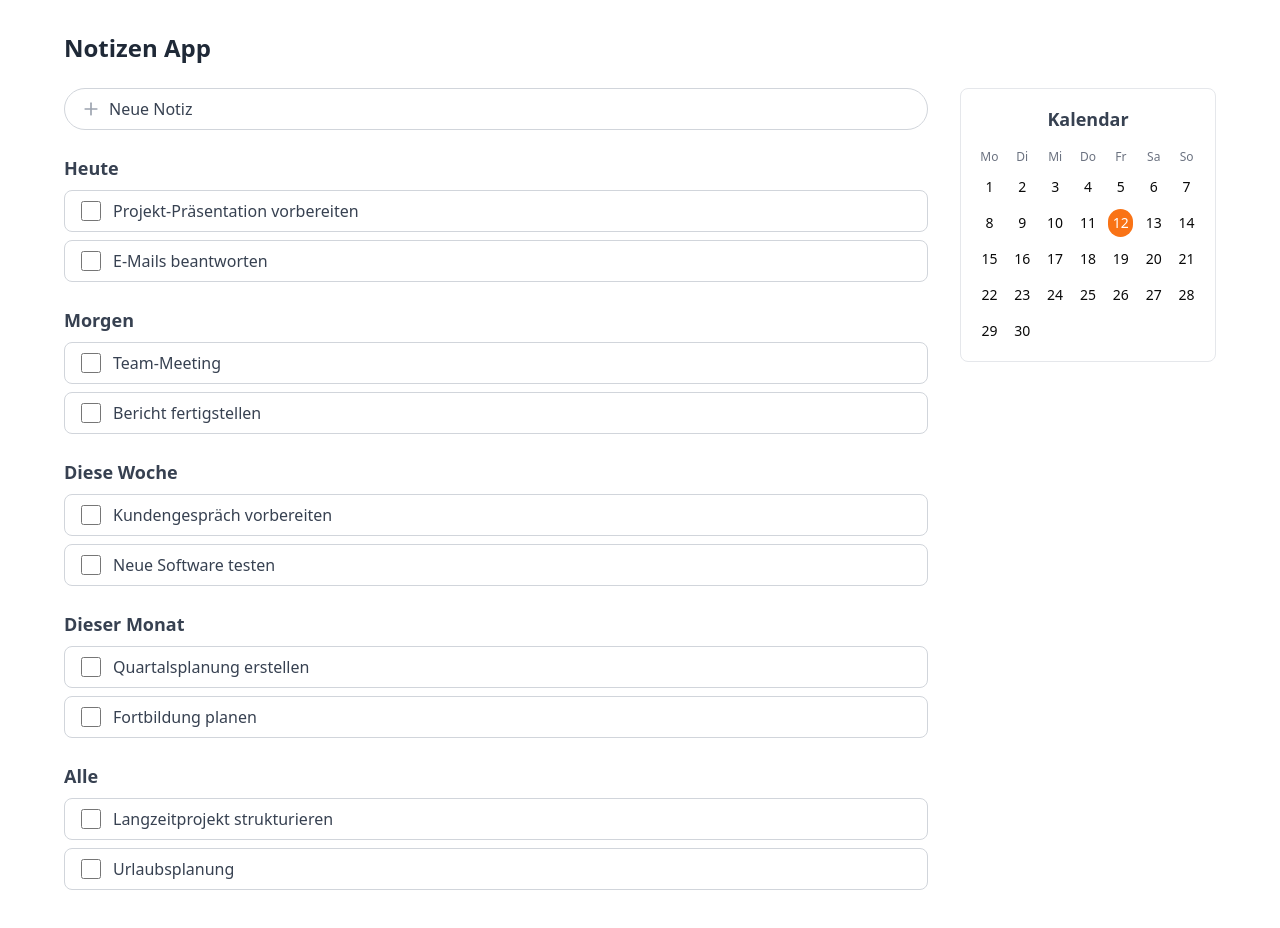
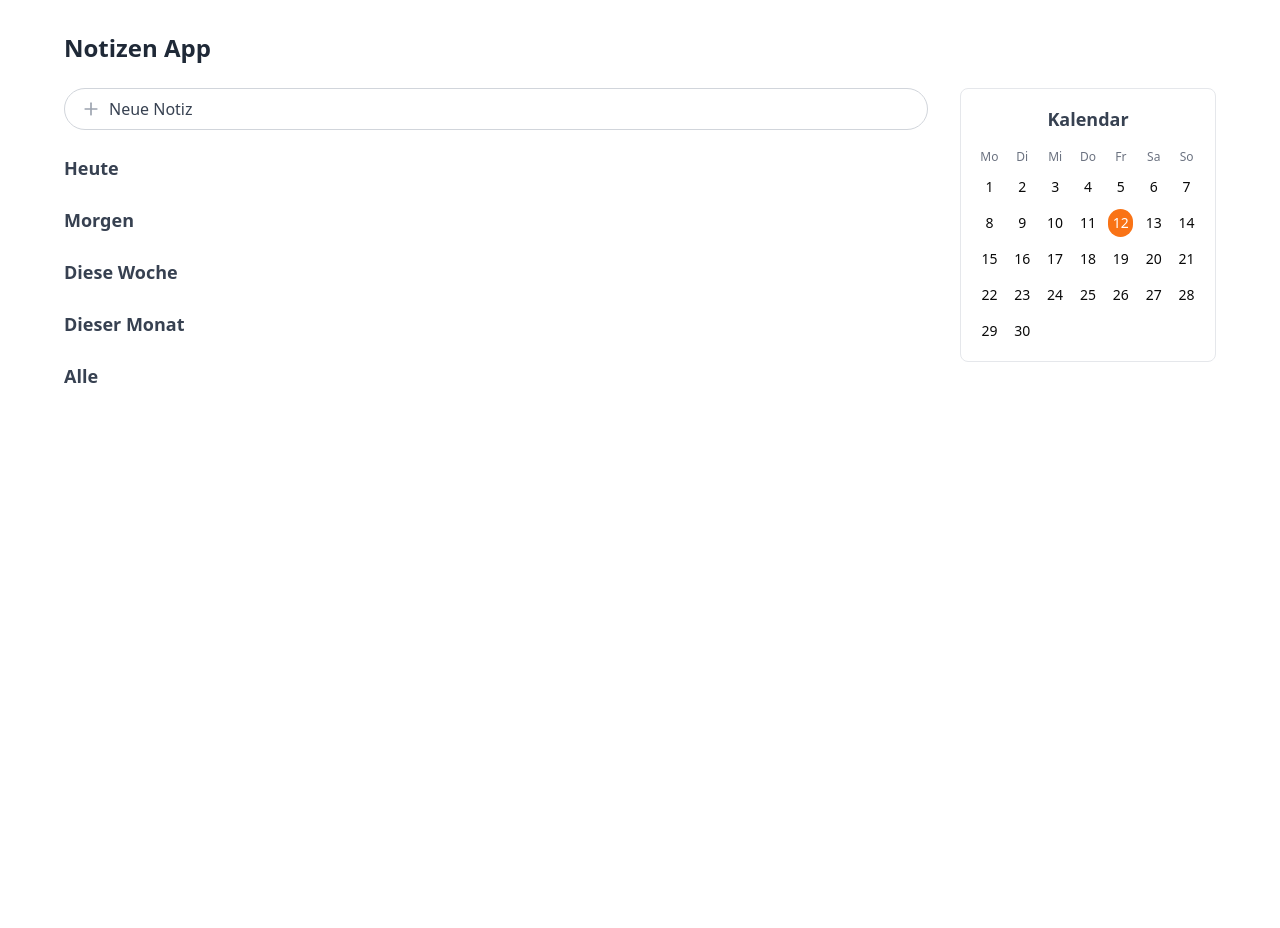
Before and after one commit to mxxfun/notes-app, a React (Vite) app: page / in a window 1280 px wide. Shown: the top 928 px of the page. After the commit the page ends 800 px from the top, so only its background shows below. Built offline with nearby package versions, Linux system fonts and the light colour scheme.

Commit message:
adding notes feature added

```diff
--- /dev/null
+++ b/src/NoteContext.tsx
@@ -0,0 +1,41 @@
+import React, { createContext, useState, useContext, ReactNode } from 'react';
+
+interface Note {
+  id: string;
+  title: string;
+  content: string;
+  priority: number;
+  deadline: string;
+  completed: boolean;
+}
+
+interface NoteContextType {
+  notes: Note[];
+  addNote: (note: Omit<Note, 'id'>) => void;
+  // Weitere Funktionen wie updateNote, deleteNote, etc. können hier hinzugefügt werden
+}
+
+const NoteContext = createContext<NoteContextType | undefined>(undefined);
+
+export const NoteProvider: React.FC<{ children: ReactNode }> = ({ children }) => {
+  const [notes, setNotes] = useState<Note[]>([]);
+
+  const addNote = (note: Omit<Note, 'id'>) => {
+    const newNote = { ...note, id: Date.now().toString() };
+    setNotes(prevNotes => [...prevNotes, newNote]);
+  };
+
+  return (
+    <NoteContext.Provider value={{ notes, addNote }}>
+      {children}
+    </NoteContext.Provider>
+  );
+};
+
+export const useNotes = () => {
+  const context = useContext(NoteContext);
+  if (context === undefined) {
+    throw new Error('useNotes must be used within a NoteProvider');
+  }
+  return context;
+};
--- a/src/homepage.tsx
+++ b/src/homepage.tsx
@@ -2,14 +2,17 @@ import './index.postcss'
 import { PlusIcon } from "lucide-react"
 import { useState, useEffect } from 'react'
 import NoteContextMenu from './note-context-menu'
+import { useNotes } from './NoteContext'
 
-const TaskItem = ({ task }) => (
+const TaskItem = ({ task, completed }) => (
   <li className="mb-2">
     <div className="flex items-center rounded-lg border border-gray-300 px-4 py-2 transition-all duration-300 hover:bg-orange-500 group">
       <div className="flex-shrink-0 w-5 h-5 mr-3">
         <input
           type="checkbox"
+          checked={completed}
           className="w-5 h-5 rounded-full border-2 border-gray-300 text-orange-500 focus:ring-orange-500 focus:ring-offset-0 transition-colors duration-300 group-hover:border-white"
+          readOnly
         />
       </div>
       <span className="text-gray-700 group-hover:text-white transition-colors duration-300">{task}</span>
@@ -17,12 +20,12 @@ const TaskItem = ({ task }) => (
   </li>
 )
 
-const TaskSection = ({ title, tasks }) => (
+const TaskSection = ({ title, notes }) => (
   <section className="mb-6">
     <h2 className="mb-2 text-lg font-semibold text-gray-700">{title}</h2>
     <ul>
-      {tasks.map((task, index) => (
-        <TaskItem key={index} task={task} />
+      {notes.map((note) => (
+        <TaskItem key={note.id} task={note.title} completed={note.completed} />
       ))}
     </ul>
   </section>
@@ -31,13 +34,7 @@ const TaskSection = ({ title, tasks }) => (
 export default function Homepage() {
   const [currentDate, setCurrentDate] = useState(new Date())
   const [isModalOpen, setIsModalOpen] = useState(false)
-  const tasks = {
-    heute: ["Projekt-Präsentation vorbereiten", "E-Mails beantworten"],
-    morgen: ["Team-Meeting", "Bericht fertigstellen"],
-    dieseWoche: ["Kundengespräch vorbereiten", "Neue Software testen"],
-    dieserMonat: ["Quartalsplanung erstellen", "Fortbildung planen"],
-    alle: ["Langzeitprojekt strukturieren", "Urlaubsplanung"]
-  }
+  const { notes } = useNotes()
 
   useEffect(() => {
     const timer = setInterval(() => {
@@ -59,6 +56,30 @@ export default function Homepage() {
     return new Date(year, month, 1).getDay()
   }
 
+  const categorizeNotes = () => {
+    const today = new Date()
+    const tomorrow = new Date(today)
+    tomorrow.setDate(tomorrow.getDate() + 1)
+    const nextWeek = new Date(today)
+    nextWeek.setDate(nextWeek.getDate() + 7)
+
+    return {
+      heute: notes.filter(note => new Date(note.deadline).toDateString() === today.toDateString()),
+      morgen: notes.filter(note => new Date(note.deadline).toDateString() === tomorrow.toDateString()),
+      dieseWoche: notes.filter(note => {
+        const noteDate = new Date(note.deadline)
+        return noteDate > tomorrow && noteDate <= nextWeek
+      }),
+      dieserMonat: notes.filter(note => {
+        const noteDate = new Date(note.deadline)
+        return noteDate > nextWeek && noteDate.getMonth() === today.getMonth()
+      }),
+      alle: notes
+    }
+  }
+
+  const categorizedNotes = categorizeNotes()
+
   return (
     <div className="min-h-screen bg-white p-8 relative">
       <div className="mx-auto max-w-6xl">
@@ -74,11 +95,11 @@ export default function Homepage() {
               <PlusIcon className="mr-2 h-5 w-5 text-gray-400" />
               <span className="text-gray-700">Neue Notiz</span>
             </div>
-            <TaskSection title="Heute" tasks={tasks.heute} />
-            <TaskSection title="Morgen" tasks={tasks.morgen} />
-            <TaskSection title="Diese Woche" tasks={tasks.dieseWoche} />
-            <TaskSection title="Dieser Monat" tasks={tasks.dieserMonat} />
-            <TaskSection title="Alle" tasks={tasks.alle} />
+            <TaskSection title="Heute" notes={categorizedNotes.heute} />
+            <TaskSection title="Morgen" notes={categorizedNotes.morgen} />
+            <TaskSection title="Diese Woche" notes={categorizedNotes.dieseWoche} />
+            <TaskSection title="Dieser Monat" notes={categorizedNotes.dieserMonat} />
+            <TaskSection title="Alle" notes={categorizedNotes.alle} />
           </div>
           <div className="w-64 flex-shrink-0">
             <div className="rounded-lg border border-gray-200 p-4">
--- a/src/index.tsx
+++ b/src/index.tsx
@@ -1,14 +1,12 @@
 import React from "react";
 import ReactDOM from "react-dom/client";
 import Homepage from "./homepage";
-import NoteContextMenu from "./note-context-menu";
-
-const showHomepage = true;
-const showContextMenu = false;
+import { NoteProvider } from "./NoteContext";
 
 ReactDOM.createRoot(document.getElementById("root") as HTMLElement).render(
   <React.StrictMode>
-    {showHomepage && <Homepage />}
-    {showContextMenu && <NoteContextMenu />}
+    <NoteProvider>
+      <Homepage />
+    </NoteProvider>
   </React.StrictMode>,
 );
--- a/src/note-context-menu.tsx
+++ b/src/note-context-menu.tsx
@@ -8,14 +8,32 @@ import { Calendar } from "@/components/ui/calendar"
 import { cn } from "@/lib/utils"
 import { PrioritySlider } from "@/components/priority-slider"
 import { X } from "lucide-react"
+import { useNotes } from './NoteContext'
 
 interface NoteContextMenuProps {
   onClose: () => void;
 }
 
 export default function NoteContextMenu({ onClose }: NoteContextMenuProps) {
+  const [title, setTitle] = useState('')
+  const [content, setContent] = useState('')
+  const [priority, setPriority] = useState(50)
   const [deadline, setDeadline] = useState("heute")
   const [date, setDate] = useState<Date | undefined>(new Date())
+
+  const { addNote } = useNotes()
+
+  const handleSubmit = () => {
+    const newNote = {
+      title,
+      content,
+      priority,
+      deadline: deadline === "manuell" && date ? date.toISOString() : deadline,
+      completed: false
+    }
+    addNote(newNote)
+    onClose()
+  }
 
   return (
     <div className="w-full max-w-md p-6 bg-white rounded-lg shadow-lg relative">
@@ -29,17 +47,28 @@ export default function NoteContextMenu({ onClose }: NoteContextMenuProps) {
       <div className="space-y-6">
         <div className="space-y-2">
           <Label htmlFor="title" className="block mb-1">Titel</Label>
-          <Input id="title" placeholder="Titel eingeben" />
+          <Input
+            id="title"
+            placeholder="Titel eingeben"
+            value={title}
+            onChange={(e) => setTitle(e.target.value)}
+          />
         </div>
 
         <div className="space-y-2">
           <Label htmlFor="note" className="block mb-1">Notiz</Label>
-          <Textarea id="note" placeholder="Notiz eingeben" className="h-24" />
+          <Textarea
+            id="note"
+            placeholder="Notiz eingeben"
+            className="h-24"
+            value={content}
+            onChange={(e) => setContent(e.target.value)}
+          />
         </div>
 
         <div className="space-y-2">
           <Label className="block mb-2">Wichtigkeit</Label>
-          <PrioritySlider />
+          <PrioritySlider value={priority} onChange={setPriority} />
         </div>
 
         <div className="space-y-2">
@@ -83,7 +112,7 @@ export default function NoteContextMenu({ onClose }: NoteContextMenuProps) {
             "w-full bg-white text-black border border-black transition-colors duration-300",
             "hover:bg-black hover:text-white"
           )}
-          onClick={onClose}
+          onClick={handleSubmit}
         >
           Speichern
         </Button>
```
